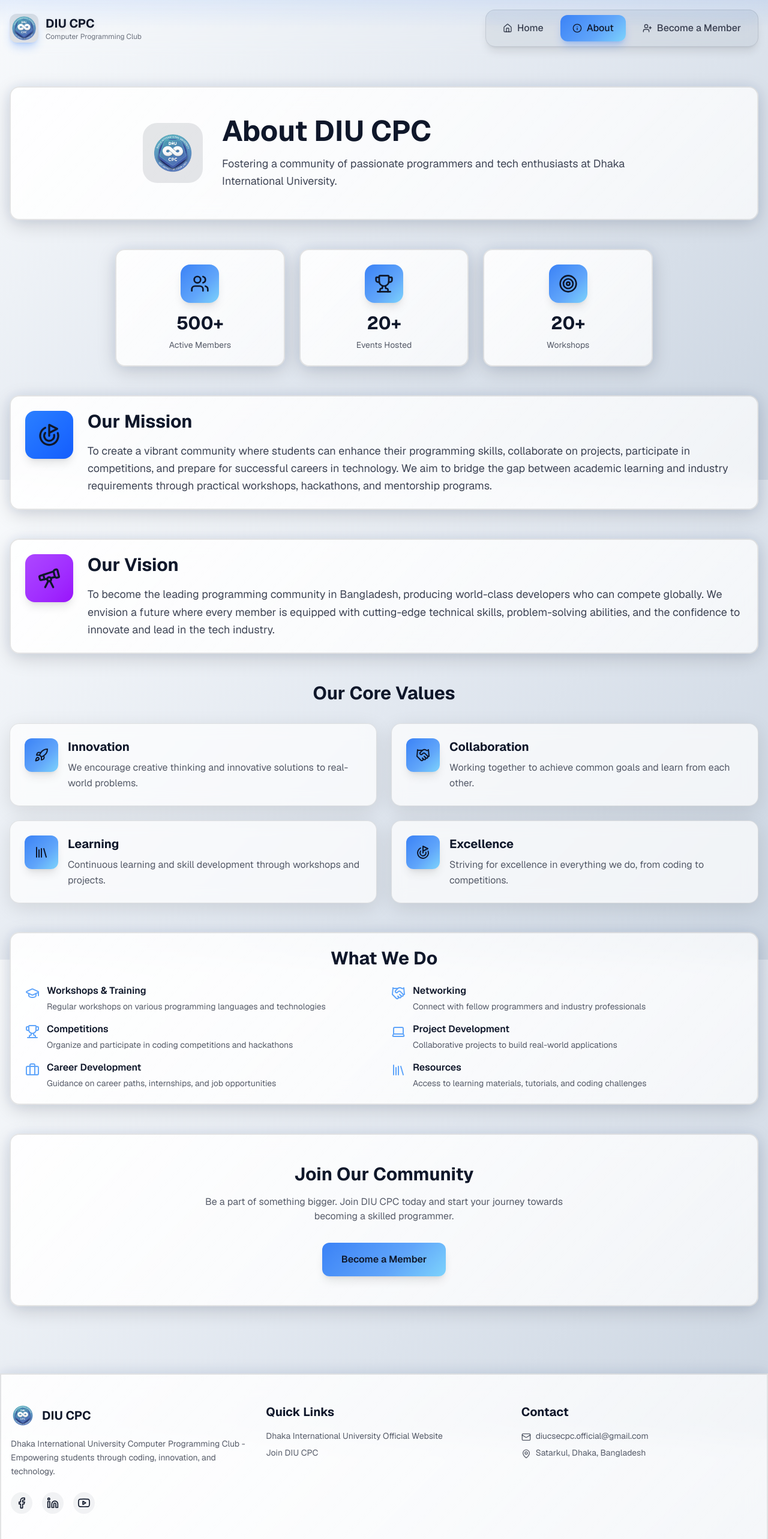
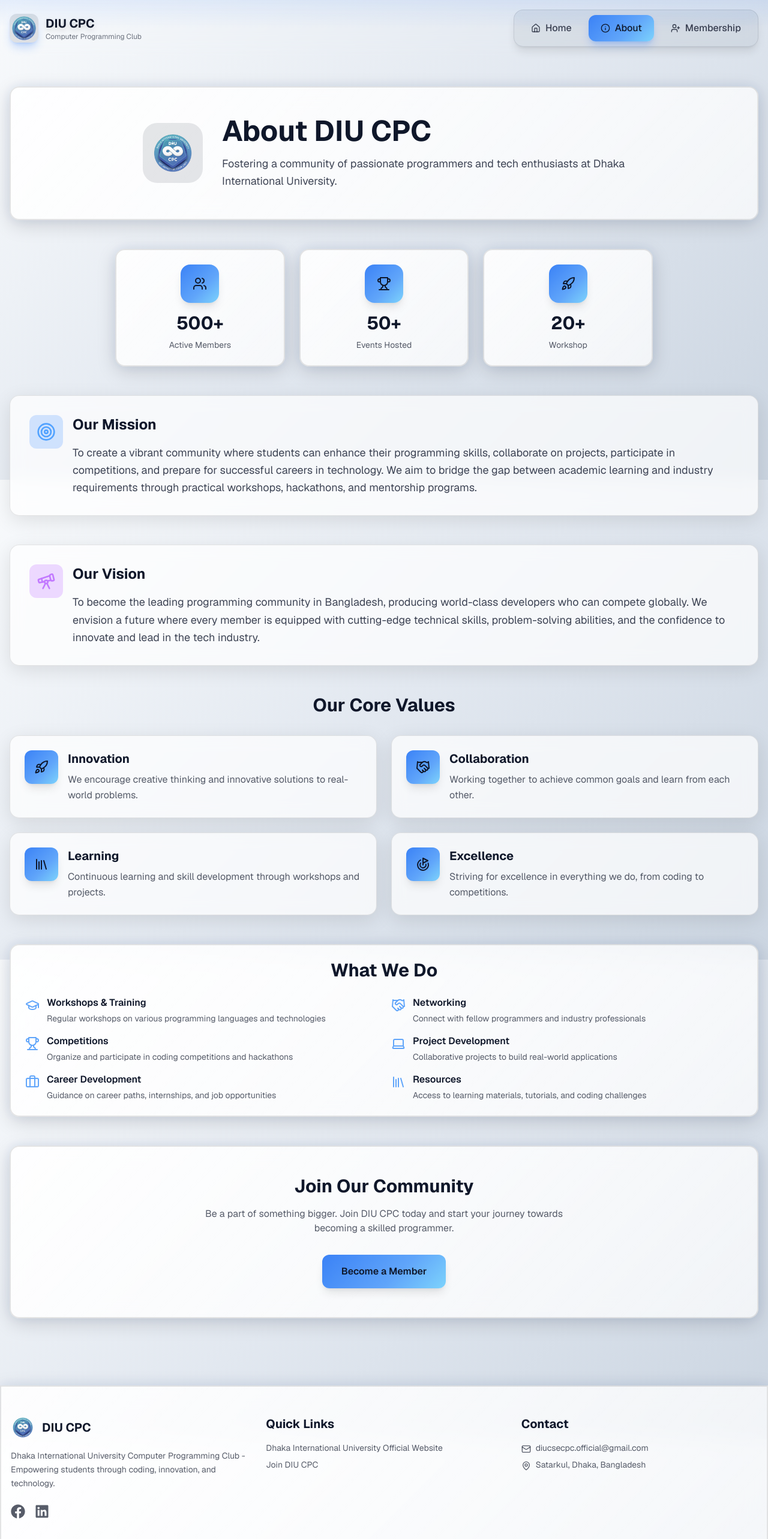
Before and after one commit to fardinkamal62/diu-cpc-website, a Next.js app: page /about in a window 1280 px wide. Shown: the top 2566 px of the page at 60% size. Built offline with nearby package versions, Linux system fonts and the light colour scheme; grey boxes are pictures that could not be loaded.

Commit message:
Refactor footer and navigation components to use updated icon libraries, enhance accessibility, and improve styling

```diff
--- a/app/about/page.tsx
+++ b/app/about/page.tsx
@@ -1,33 +1,33 @@
 import Image from 'next/image';
 import GlassCard from '@/components/GlassCard';
 import GlassButton from '@/components/GlassButton';
-import { Users, Trophy, Target, Rocket, Handshake, Library, Goal, Telescope, GraduationCap, Briefcase, Laptop, Lightbulb } from 'lucide-react';
+import { LuUsers, LuTrophy, LuTarget, LuRocket, LuHandshake, LuLibrary, LuGoal, LuTelescope, LuGraduationCap, LuBriefcase, LuLaptop, LuLightbulb } from 'react-icons/lu';
 
-export default function AboutPage() {
+export default function About() {
   const stats = [
-    { icon: <Users className="w-8 h-8 text-foreground" />, value: '500+', label: 'Active Members' },
-    { icon: <Trophy className="w-8 h-8 text-foreground" />, value: '20+', label: 'Events Hosted' },
-    { icon: <Target className="w-8 h-8 text-foreground" />, value: '20+', label: 'Workshops' },
+    { label: 'Active Members', value: '500+', icon: <LuUsers className="w-6 h-6" /> },
+    { label: 'Events Hosted', value: '50+', icon: <LuTrophy className="w-6 h-6" /> },
+    { label: 'Workshop', value: '20+', icon: <LuRocket className="w-6 h-6" /> },
   ];
 
   const values = [
     {
-      icon: <Rocket className="w-6 h-6 text-foreground" />,
+      icon: <LuRocket className="w-6 h-6 text-foreground" />,
       title: 'Innovation',
       description: 'We encourage creative thinking and innovative solutions to real-world problems.',
     },
     {
-      icon: <Handshake className="w-6 h-6 text-foreground" />,
+      icon: <LuHandshake className="w-6 h-6 text-foreground" />,
       title: 'Collaboration',
       description: 'Working together to achieve common goals and learn from each other.',
     },
     {
-      icon: <Library className="w-6 h-6 text-foreground" />,
+      icon: <LuLibrary className="w-6 h-6 text-foreground" />,
       title: 'Learning',
       description: 'Continuous learning and skill development through workshops and projects.',
     },
     {
-      icon: <Goal className="w-6 h-6 text-foreground" />,
+      icon: <LuGoal className="w-6 h-6 text-foreground" />,
       title: 'Excellence',
       description: 'Striving for excellence in everything we do, from coding to competitions.',
     },
@@ -79,13 +79,13 @@ export default function AboutPage() {
 
       {/* Mission Section */}
       <section className="animate-slide-up">
-        <GlassCard enhanced>
-          <div className="flex items-start gap-6">
-            <div className="w-20 h-20 rounded-2xl bg-gradient-to-br from-blue-500 to-blue-600 flex items-center justify-center shadow-lg flex-shrink-0">
-              <Goal className="w-10 h-10 text-foreground" />
+        <GlassCard className="p-8">
+          <div className="flex items-start gap-4">
+            <div className="p-3 rounded-xl bg-blue-500/20 text-blue-400 shrink-0">
+              <LuTarget className="w-8 h-8" />
             </div>
             <div>
-              <h2 className="text-3xl font-bold text-foreground mb-4">Our Mission</h2>
+              <h3 className="text-2xl font-bold text-foreground mb-4">Our Mission</h3>
               <p className="text-foreground/80 text-lg leading-relaxed">
                 To create a vibrant community where students can enhance their programming
                 skills, collaborate on projects, participate in competitions, and prepare
@@ -100,13 +100,13 @@ export default function AboutPage() {
 
       {/* Vision Section */}
       <section className="animate-slide-up">
-        <GlassCard enhanced>
-          <div className="flex items-start gap-6">
-            <div className="w-20 h-20 rounded-2xl bg-gradient-to-br from-purple-500 to-purple-600 flex items-center justify-center shadow-lg flex-shrink-0">
-              <Telescope className="w-10 h-10 text-foreground" />
+        <GlassCard className="p-8">
+          <div className="flex items-start gap-4">
+            <div className="p-3 rounded-xl bg-purple-500/20 text-purple-400 shrink-0">
+              <LuTelescope className="w-8 h-8" />
             </div>
             <div>
-              <h2 className="text-3xl font-bold text-foreground mb-4">Our Vision</h2>
+              <h3 className="text-2xl font-bold text-foreground mb-4">Our Vision</h3>
               <p className="text-foreground/80 text-lg leading-relaxed">
                 To become the leading programming community in Bangladesh, producing
                 world-class developers who can compete globally. We envision a future
@@ -146,7 +146,7 @@ export default function AboutPage() {
           <div className="grid grid-cols-1 md:grid-cols-2 gap-6">
             <div className="space-y-4">
               <div className="flex items-start gap-3">
-                <GraduationCap className="w-6 h-6 text-primary-light flex-shrink-0 mt-1" />
+                <LuGraduationCap className="w-6 h-6 text-primary-light flex-shrink-0 mt-1" />
                 <div>
                   <h4 className="text-foreground font-semibold mb-1">Workshops & Training</h4>
                   <p className="text-foreground/70 text-sm">
@@ -155,7 +155,7 @@ export default function AboutPage() {
                 </div>
               </div>
               <div className="flex items-start gap-3">
-                <Trophy className="w-6 h-6 text-primary-light flex-shrink-0 mt-1" />
+                <LuTrophy className="w-6 h-6 text-primary-light flex-shrink-0 mt-1" />
                 <div>
                   <h4 className="text-foreground font-semibold mb-1">Competitions</h4>
                   <p className="text-foreground/70 text-sm">
@@ -164,7 +164,7 @@ export default function AboutPage() {
                 </div>
               </div>
               <div className="flex items-start gap-3">
-                <Briefcase className="w-6 h-6 text-primary-light flex-shrink-0 mt-1" />
+                <LuBriefcase className="w-6 h-6 text-primary-light flex-shrink-0 mt-1" />
                 <div>
                   <h4 className="text-foreground font-semibold mb-1">Career Development</h4>
                   <p className="text-foreground/70 text-sm">
@@ -175,7 +175,7 @@ export default function AboutPage() {
             </div>
             <div className="space-y-4">
               <div className="flex items-start gap-3">
-                <Handshake className="w-6 h-6 text-primary-light flex-shrink-0 mt-1" />
+                <LuHandshake className="w-6 h-6 text-primary-light flex-shrink-0 mt-1" />
                 <div>
                   <h4 className="text-foreground font-semibold mb-1">Networking</h4>
                   <p className="text-foreground/70 text-sm">
@@ -184,7 +184,7 @@ export default function AboutPage() {
                 </div>
               </div>
               <div className="flex items-start gap-3">
-                <Laptop className="w-6 h-6 text-primary-light flex-shrink-0 mt-1" />
+                <LuLaptop className="w-6 h-6 text-primary-light flex-shrink-0 mt-1" />
                 <div>
                   <h4 className="text-foreground font-semibold mb-1">Project Development</h4>
                   <p className="text-foreground/70 text-sm">
@@ -193,7 +193,7 @@ export default function AboutPage() {
                 </div>
               </div>
               <div className="flex items-start gap-3">
-                <Library className="w-6 h-6 text-primary-light flex-shrink-0 mt-1" />
+                <LuLibrary className="w-6 h-6 text-primary-light flex-shrink-0 mt-1" />
                 <div>
                   <h4 className="text-foreground font-semibold mb-1">Resources</h4>
                   <p className="text-foreground/70 text-sm">
--- a/app/membership/page.tsx
+++ b/app/membership/page.tsx
@@ -1,39 +1,40 @@
 'use client';
 
 import GlassCard from '@/components/GlassCard';
-import { GraduationCap, Trophy, Handshake, Briefcase, Library, Target, CalendarClock } from 'lucide-react';
+import GlassButton from '@/components/GlassButton';
+import { LuGraduationCap, LuTrophy, LuHandshake, LuBriefcase, LuLibrary, LuTarget, LuCalendarClock } from 'react-icons/lu';
 
-export default function MembershipPage() {
+export default function Membership() {
   const benefits = [
     {
-      icon: <GraduationCap className="w-8 h-8 text-foreground" />,
-      title: 'Exclusive Workshops',
-      description: 'Access to premium workshops and training sessions',
+      icon: <LuGraduationCap className="w-6 h-6" />,
+      title: 'Skill Development',
+      description: 'Access to exclusive workshops, training sessions, and bootcamps.',
     },
     {
-      icon: <Trophy className="w-8 h-8 text-foreground" />,
+      icon: <LuTrophy className="w-6 h-6" />,
       title: 'Competitions',
-      description: 'Participate in coding competitions and hackathons',
+      description: 'Represent DIU in national and internal programming contests.',
     },
     {
-      icon: <Handshake className="w-8 h-8 text-foreground" />,
+      icon: <LuHandshake className="w-6 h-6" />,
       title: 'Networking',
-      description: 'Connect with industry professionals and peers',
+      description: 'Connect with alumni, industry experts, and fellow programmers.',
     },
     {
-      icon: <Briefcase className="w-8 h-8 text-foreground" />,
+      icon: <LuBriefcase className="w-6 h-6" />,
       title: 'Career Support',
-      description: 'Get guidance on internships and job opportunities',
+      description: 'Guidance for internships, job placements, and resume building.',
     },
     {
-      icon: <Library className="w-8 h-8 text-foreground" />,
-      title: 'Learning Resources',
-      description: 'Access to coding tutorials and study materials',
+      icon: <LuLibrary className="w-6 h-6" />,
+      title: 'Resources',
+      description: 'Free access to premium learning materials and coding resources.',
     },
     {
-      icon: <Target className="w-8 h-8 text-foreground" />,
-      title: 'Projects',
-      description: 'Collaborate on real-world projects',
+      icon: <LuTarget className="w-6 h-6" />,
+      title: 'Mentorship',
+      description: '1-on-1 guidance from senior unviersity students and alumni.',
     },
   ];
 
@@ -43,7 +44,7 @@ export default function MembershipPage() {
       <section className="animate-fade-in">
         <GlassCard enhanced className="text-center py-12">
           <div className="inline-block p-6 rounded-3xl blue-gradient-enhanced mb-6 shadow-xl">
-            <GraduationCap className="w-12 h-12 text-foreground" />
+            <LuGraduationCap className="w-12 h-12 text-foreground" />
           </div>
           <h1 className="text-4xl md:text-5xl font-bold text-foreground mb-4">
             Become a Member
@@ -80,7 +81,7 @@ export default function MembershipPage() {
               Membership Application
             </h2>
             <p className="text-red-400 font-medium bg-red-400/10 inline-flex px-6 py-2 text-sm rounded-full border border-red-400 items-center flex-nowrap gap-3 animate-pulse">
-              <CalendarClock className="w-5 h-5 flex-shrink-0" />
+              <LuCalendarClock className="w-5 h-5 flex-shrink-0" />
               <span className="whitespace-nowrap">Deadline: April 15, 2026</span>
             </p>
           </div>
--- a/components/Footer.tsx
+++ b/components/Footer.tsx
@@ -1,8 +1,8 @@
 import React from 'react';
+import Link from 'next/link';
 import Image from 'next/image';
-import Link from 'next/link';
-import { Mail, MapPin } from 'lucide-react';
-import { FiFacebook as Facebook, FiLinkedin as Linkedin, FiGithub as Github, FiYoutube as Youtube } from 'react-icons/fi';
+import { LuMail, LuMapPin } from 'react-icons/lu';
+import { FaFacebook, FaLinkedin } from 'react-icons/fa';
 
 export default function Footer() {
     const currentYear = new Date().getFullYear();
@@ -27,16 +27,15 @@ export default function Footer() {
                             Dhaka International University Computer Programming Club -
                             Empowering students through coding, innovation, and technology.
                         </p>
-                        <div className="flex items-center gap-4">
-                            <a href="https://www.facebook.com/diucsecpc" target="_blank" rel="noopener noreferrer" className="p-2 bg-foreground/5 hover:bg-primary-blue hover:text-white rounded-full transition-all duration-300" aria-label="Facebook">
-                                <Facebook className="w-5 h-5" />
-                            </a>
-                            <a href="https://www.linkedin.com/company/diucsecpc" target="_blank" rel="noopener noreferrer" className="p-2 bg-foreground/5 hover:bg-primary-blue hover:text-white rounded-full transition-all duration-300" aria-label="LinkedIn">
-                                <Linkedin className="w-5 h-5" />
-                            </a>
-                            <a href="https://www.youtube.com/@DiuCseCPC" target="_blank" rel="noopener noreferrer" className="p-2 bg-foreground/5 hover:bg-primary-blue hover:text-white rounded-full transition-all duration-300" aria-label="YouTube">
-                                <Youtube className="w-5 h-5" />
-                            </a>
+                        <div className="flex gap-4">
+                          <a href="https://www.facebook.com/diucsecpc" target="_blank" rel="noopener noreferrer" className="text-foreground/70 hover:text-primary-light transition-colors">
+                            <span className="sr-only">Facebook</span>
+                            <FaFacebook className="w-6 h-6" />
+                          </a>
+                          <a href="https://www.linkedin.com/company/diucsecpc" target="_blank" rel="noopener noreferrer" className="text-foreground/70 hover:text-primary-light transition-colors">
+                            <span className="sr-only">LinkedIn</span>
+                            <FaLinkedin className="w-6 h-6" />
+                          </a>
                         </div>
                     </div>
 
@@ -72,12 +71,12 @@ export default function Footer() {
                         <h3 className="text-xl font-bold text-foreground mb-4">Contact</h3>
                         <ul className="space-y-2 text-sm text-foreground/70">
                             <li className="flex items-start gap-2">
-                                <Mail className="w-4 h-4 mt-1 flex-shrink-0" />
+                                <LuMail className="w-4 h-4 mt-1 flex-shrink-0" />
                                 <a href="mailto:diucsecpc.official@gmail.com"
                                    className="hover:text-foreground transition-colors">diucsecpc.official@gmail.com</a>
                             </li>
                             <li className="flex items-start gap-2">
-                                <MapPin className="w-4 h-4 mt-1 flex-shrink-0" />
+                                <LuMapPin className="w-4 h-4 mt-1 flex-shrink-0" />
                                 <Link href="https://maps.app.goo.gl/qLKKS733QhyQxFz3A" target="_blank" rel="noopener noreferrer" className="hover:text-foreground transition-colors">Satarkul, Dhaka, Bangladesh</Link>
                             </li>
                             <li className="pt-2">
--- a/components/Navigation.tsx
+++ b/components/Navigation.tsx
@@ -4,19 +4,19 @@ import React, { useState, useEffect } from 'react';
 import Link from 'next/link';
 import Image from 'next/image';
 import { usePathname } from 'next/navigation';
-import { Home, Info, UserPlus, Menu, X } from 'lucide-react';
+import { LuHouse, LuInfo, LuUserPlus, LuMenu, LuX } from 'react-icons/lu';
 
-export default function Navigation() {
+const Navigation = () => {
   const [isOpen, setIsOpen] = useState(false);
   const [scrolled, setScrolled] = useState(false);
   const pathname = usePathname();
 
-  const navItems = [
-    { name: 'Home', path: '/', icon: <Home className="w-4 h-4" /> },
-    { name: 'About', path: '/about', icon: <Info className="w-4 h-4" /> },
-    // { name: 'Events', path: '/events' },
-    // { name: 'Committee', path: '/committee' },
-    { name: 'Become a Member', path: '/membership', icon: <UserPlus className="w-4 h-4" /> },
+  const links = [
+    { href: '/', label: 'Home', icon: <LuHouse className="w-4 h-4" /> },
+    { href: '/about', label: 'About', icon: <LuInfo className="w-4 h-4" /> },
+    // { href: '/committee', label: 'Committee', icon: <LuUserPlus className="w-4 h-4" /> },
+    // { href: '/events', label: 'Events', icon: <LuUserPlus className="w-4 h-4" /> },
+    { href: '/membership', label: 'Membership', icon: <LuUserPlus className="w-4 h-4" /> },
   ];
 
   const isActive = (path: string) => pathname === path;
@@ -62,54 +62,56 @@ export default function Navigation() {
 
           {/* Desktop Navigation */}
           <div className="hidden lg:flex items-center gap-2 bg-foreground/5 backdrop-blur-md rounded-2xl p-2 border border-foreground/10 shadow-lg">
-            {navItems.map((item) => (
+            {links.map((link) => (
               <Link
-                key={item.path}
-                href={item.path}
+                key={link.href}
+                href={link.href}
                 className={`flex items-center gap-2 px-5 py-2.5 rounded-xl font-medium transition-all duration-300 relative overflow-hidden ${
-                  isActive(item.path)
+                  isActive(link.href)
                     ? 'bg-linear-to-r from-primary-blue to-primary-blue text-foreground shadow-lg shadow-primary-blue/30 blue-gradient-enhanced'
                     : 'text-foreground/80 hover:text-foreground hover:bg-foreground/10'
                 }`}
               >
-                {isActive(item.path) && (
+                {isActive(link.href) && (
                   <div className="absolute inset-0 bg-linear-to-r from-transparent via-white/45 to-transparent animate-shimmer" />
                 )}
-                {item.icon}
-                <span className="relative z-10">{item.name}</span>
+                {link.icon}
+                <span className="relative z-10">{link.label}</span>
               </Link>
             ))}
           </div>
 
           {/* Mobile Menu Button */}
-          <button
-            onClick={() => setIsOpen(!isOpen)}
-            className="lg:hidden bg-foreground/10 backdrop-blur-md hover:bg-foreground/20 p-2.5 rounded-xl transition-all duration-300 border border-foreground/20 hover:border-primary-blue/50 shadow-lg"
-            aria-label="Toggle menu"
-          >
-            {isOpen ? <X className="w-6 h-6 text-foreground" /> : <Menu className="w-6 h-6 text-foreground" />}
-          </button>
+          <div className="md:hidden flex items-center">
+            <button
+              onClick={() => setIsOpen(!isOpen)}
+              className="text-foreground/80 hover:text-primary-light transition-colors p-2"
+              aria-label="Toggle menu"
+            >
+              {isOpen ? <LuX className="w-6 h-6" /> : <LuMenu className="w-6 h-6" />}
+            </button>
+          </div>
         </div>
 
         {/* Mobile Navigation */}
         {isOpen && (
           <div className="lg:hidden mt-4 space-y-2 animate-slide-down bg-foreground/5 backdrop-blur-xl rounded-2xl p-4 border border-foreground/10 shadow-2xl">
-            {navItems.map((item) => (
+            {links.map((link) => (
               <Link
-                key={item.path}
-                href={item.path}
+                key={link.href}
+                href={link.href}
                 onClick={() => setIsOpen(false)}
                 className={`flex items-center gap-3 px-5 py-3 rounded-xl font-medium transition-all duration-300 relative overflow-hidden ${
-                  isActive(item.path)
+                  isActive(link.href)
                     ? 'bg-gradient-to-r from-primary-blue to-blue-500 text-foreground shadow-lg shadow-primary-blue/30'
                     : 'text-foreground/80 hover:text-foreground hover:bg-foreground/10 border border-transparent hover:border-foreground/20'
                 }`}
               >
-                {isActive(item.path) && (
+                {isActive(link.href) && (
                   <div className="absolute inset-0 bg-gradient-to-r from-transparent via-white/10 to-transparent" />
                 )}
-                {item.icon}
-                <span className="relative z-10">{item.name}</span>
+                {link.icon}
+                <span className="relative z-10">{link.label}</span>
               </Link>
             ))}
           </div>
@@ -118,3 +120,5 @@ export default function Navigation() {
     </nav>
   );
 }
+
+export default Navigation;
--- a/package.json
+++ b/package.json
@@ -1,6 +1,8 @@
 {
   "name": "diu-cpc-website",
-  "version": "0.3.0",
+  "version": "0.4.0",
+  "description": "The official website of the Computer Programming Club of Dhaka International University.",
+  "website": "https://diu-cpc.vercel.app",
   "private": false,
   "scripts": {
     "dev": "next dev",
```
Also changed, not shown: app/page.tsx (+19 -22 lines), 1 other file (tests, documents, lock files or other folders).
